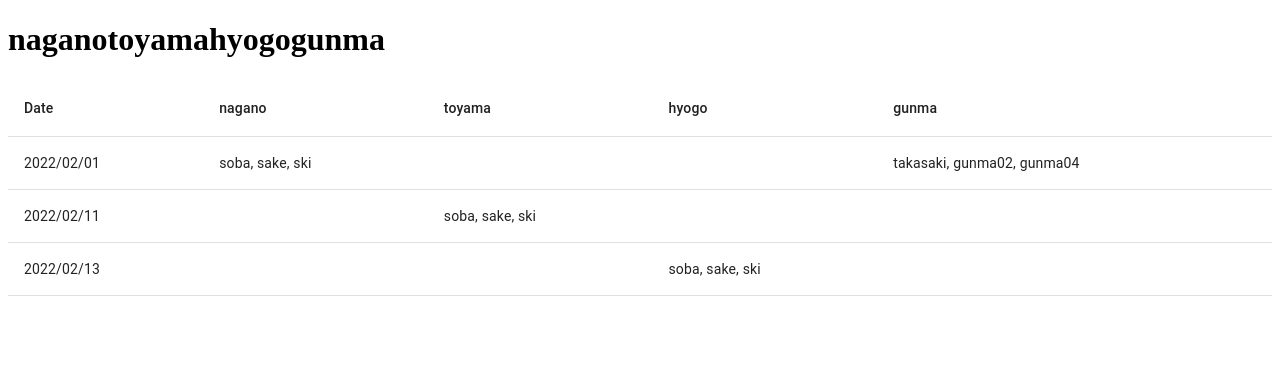
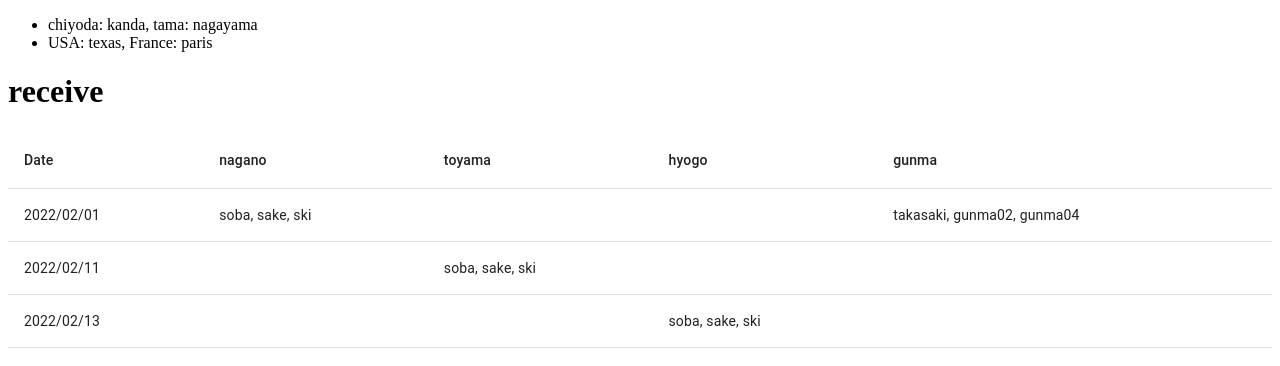
Before and after one commit to shichisan21/drag-test, a Next.js app: page /objectToList in a window 1280 px wide. Shown: the top 366 px of the page. Built offline with nearby package versions, Linux system fonts and the light colour scheme.

Commit message:
ObjectList

```diff
--- a/src/components/DateGenerate.tsx
+++ b/src/components/DateGenerate.tsx
@@ -1,13 +1,24 @@
 import { FC } from "react";
 
-interface DateGenerateProps {
-  groupHeaders: string[];
+interface CityData {
+  [key: string]: string | undefined;
+}
+interface GroupData {
+  date: string;
+  group: string;
+  city: CityData[];
 }
 
-export const DateGenerate: FC<DateGenerateProps> = ({ groupHeaders }) => {
+// Define DateGenerateProps
+interface DateGenerateProps {
+  data: GroupData[];
+}
+
+export const DateGenerate: FC<DateGenerateProps> = ({ data }) => {
+  console.log(data);
   return (
     <div>
-      <h1>{groupHeaders}</h1>
+      <h1>receive</h1>
     </div>
   );
 };
--- a/src/pages/objectToList.tsx
+++ b/src/pages/objectToList.tsx
@@ -32,14 +32,17 @@ const ObjectToList: React.FC = () => {
           matsumoto: "soba",
           asahi: "yasai",
           shiojiri: "wine",
+          headers: "test",
         },
         {
           suwa: "sake",
           okaya: "tokei",
+          headers: "test2",
         },
         {
           hakuba: "ski",
           otari: "mingei",
+          headers: "test3",
         },
       ],
     },
@@ -101,6 +104,22 @@ const ObjectToList: React.FC = () => {
       ],
     },
   ];
+
+  const objectList = {
+    hyogo: "kobe",
+    oosaka: "umeda",
+    tokyo: [
+      {
+        chiyoda: "kanda",
+        tama: "nagayama",
+      },
+      {
+        USA: "texas",
+        France: "paris",
+      },
+    ],
+  };
+
   // 列のヘッダを取得
   const groupHeaders = Array.from(new Set(data.map((item) => item.group)));
 
@@ -121,9 +140,24 @@ const ObjectToList: React.FC = () => {
     });
   });
 
+  const headers = data.flatMap((item) =>
+    item.city
+      .map((city) => ("headers" in city ? city.headers : undefined))
+      .filter((header): header is string => header !== undefined)
+  );
+
   return (
     <>
-      <DateGenerate groupHeaders={groupHeaders} />
+      <ul>
+        {objectList.tokyo.map((item, index) => (
+          <li key={index}>
+            {Object.entries(item)
+              .map(([key, value]) => `${key}: ${value}`)
+              .join(", ")}
+          </li>
+        ))}
+      </ul>
+      <DateGenerate data={data} />
       <TableContainer>
         <Table>
           <TableHead>
```
